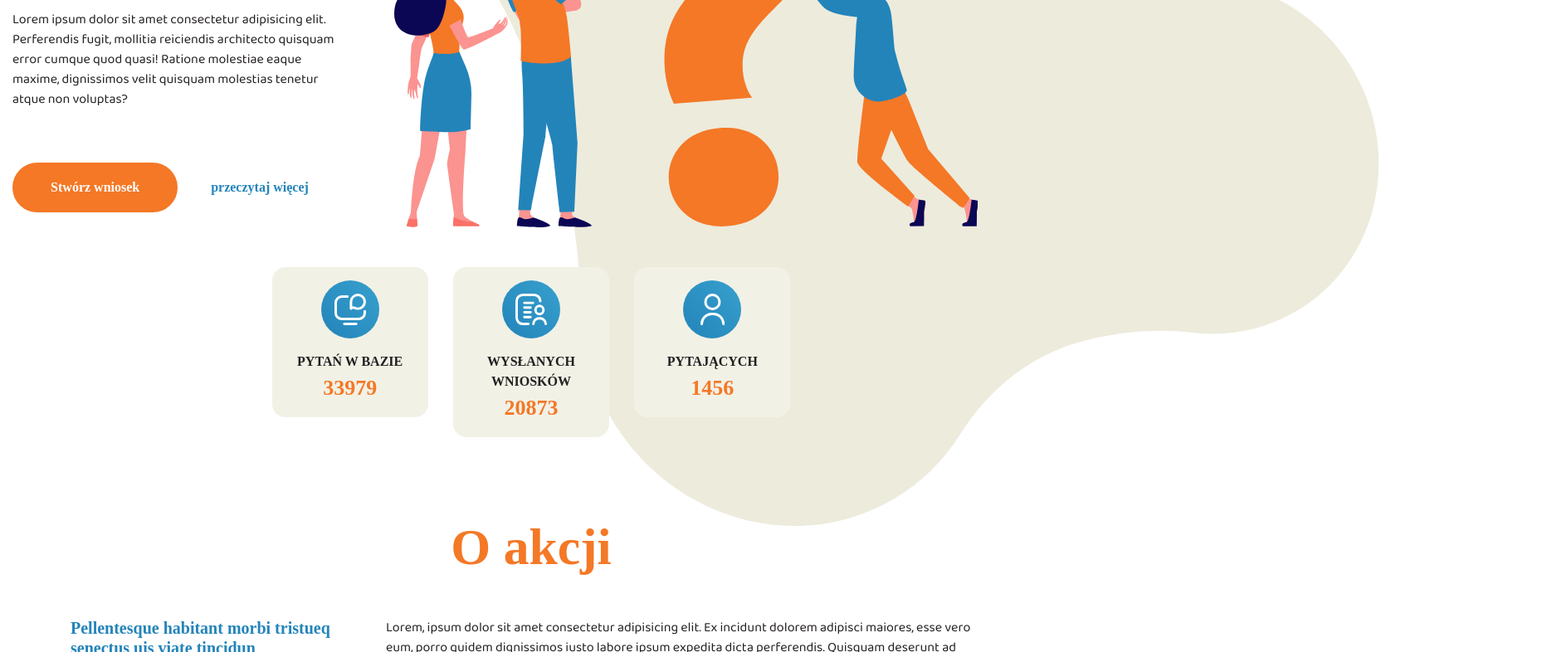
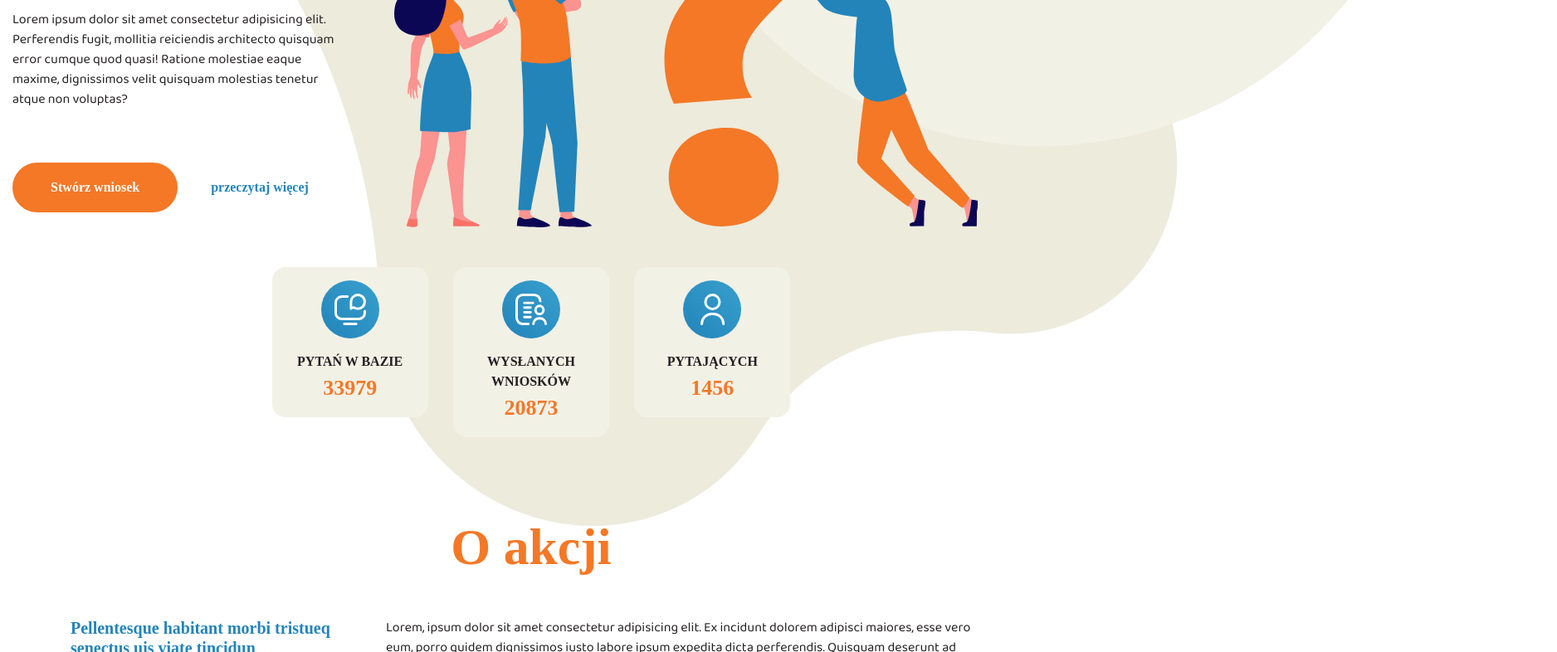
Before and after one commit to Voidereles/zapytajSanepid, a website: page index.html in a window 1280 px wide. Shown: the part 514-1300 px from the top of the page at 83% size, 1876 px wide, since content can reach past the window. Drawn offline with nearby package versions, Linux system fonts and the light colour scheme; a web font is replaced by a local one.

Commit message:
scrolling

```diff
--- a/docs/index.js
+++ b/docs/index.js
@@ -212,7 +212,7 @@ var parent = module.bundle.parent;
 if ((!parent || !parent.isParcelRequire) && typeof WebSocket !== 'undefined') {
   var hostname = "" || location.hostname;
   var protocol = location.protocol === 'https:' ? 'wss' : 'ws';
-  var ws = new WebSocket(protocol + '://' + hostname + ':' + "33159" + '/');
+  var ws = new WebSocket(protocol + '://' + hostname + ':' + "37993" + '/');
 
   ws.onmessage = function (event) {
     checkedAssets = {};
--- a/index.html
+++ b/index.html
@@ -151,7 +151,9 @@
             </div>
         </div>
     </header>
-    <div class="container-fluid position-absolute h-100">
+
+    <main class="main">
+        <div class="container-fluid position-absolute h-100 splash-top-right-container">
             <div class="splash-top-right">
                 <svg class="splash-top-right__svg" xmlns="http://www.w3.org/2000/svg" viewBox="0 0 334.51 253.2">
 
@@ -162,8 +164,6 @@
                 </svg>
             </div>
         </div>
-    <main class="main">
-
         <section class="hero mt-5">
             <div class="container-fluid">
                 <div class="row">
--- a/styles/style.scss
+++ b/styles/style.scss
@@ -59,21 +59,28 @@ body {
     }
 }
 
-// .main {
-//     overflow: hidden;
-// }
+.main {
+    overflow-x: hidden;
+    margin-top: -140px;
+    padding-top: 140px;
+    width: 100%;
+
+}
 
 .splash-top-right {
 
+    &-container {
+        right: 0;
+    }
 
     &::before {
         border-radius: 50%;
         position: absolute;
-        width: 750px;
-        height: 750px;
+        width: 950px;
+        height: 950px;
         background: #f2f1e6;
         top: -400px;
-        right: -550px;
+        right: -450px;
         display: block;
         content: '';
     }
@@ -82,7 +89,7 @@ body {
         position: absolute;
         top: -40%;
         z-index: -1;
-        right: -28%;
+        right: -9%;
         transform: rotate(60deg);
         height: 1300px;
         width: 1300px;
```
Also changed, not shown: docs/index.html (+8 -8 lines), styles/style.css, 5 other files. Lines whose indentation alone changed are shown as unchanged.
